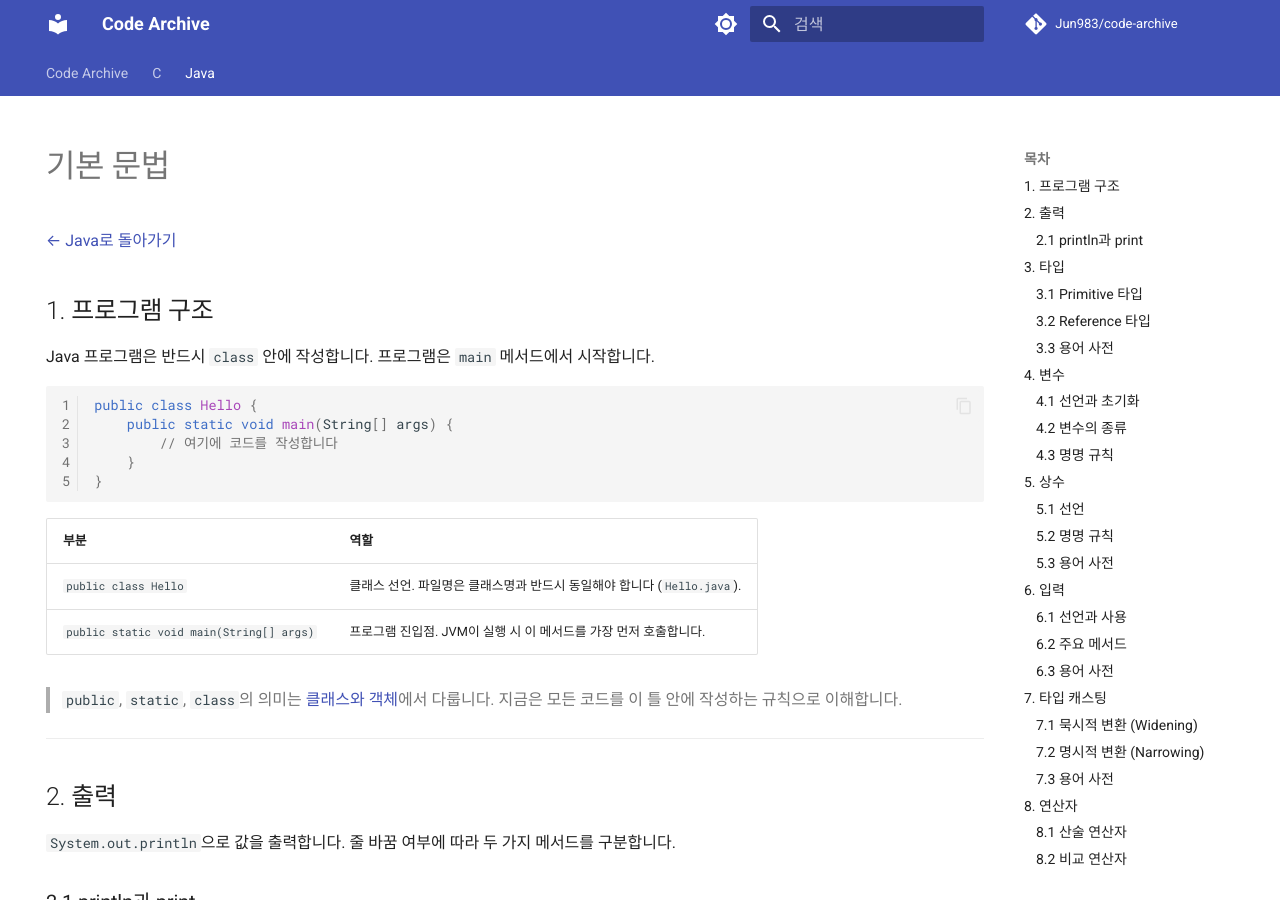
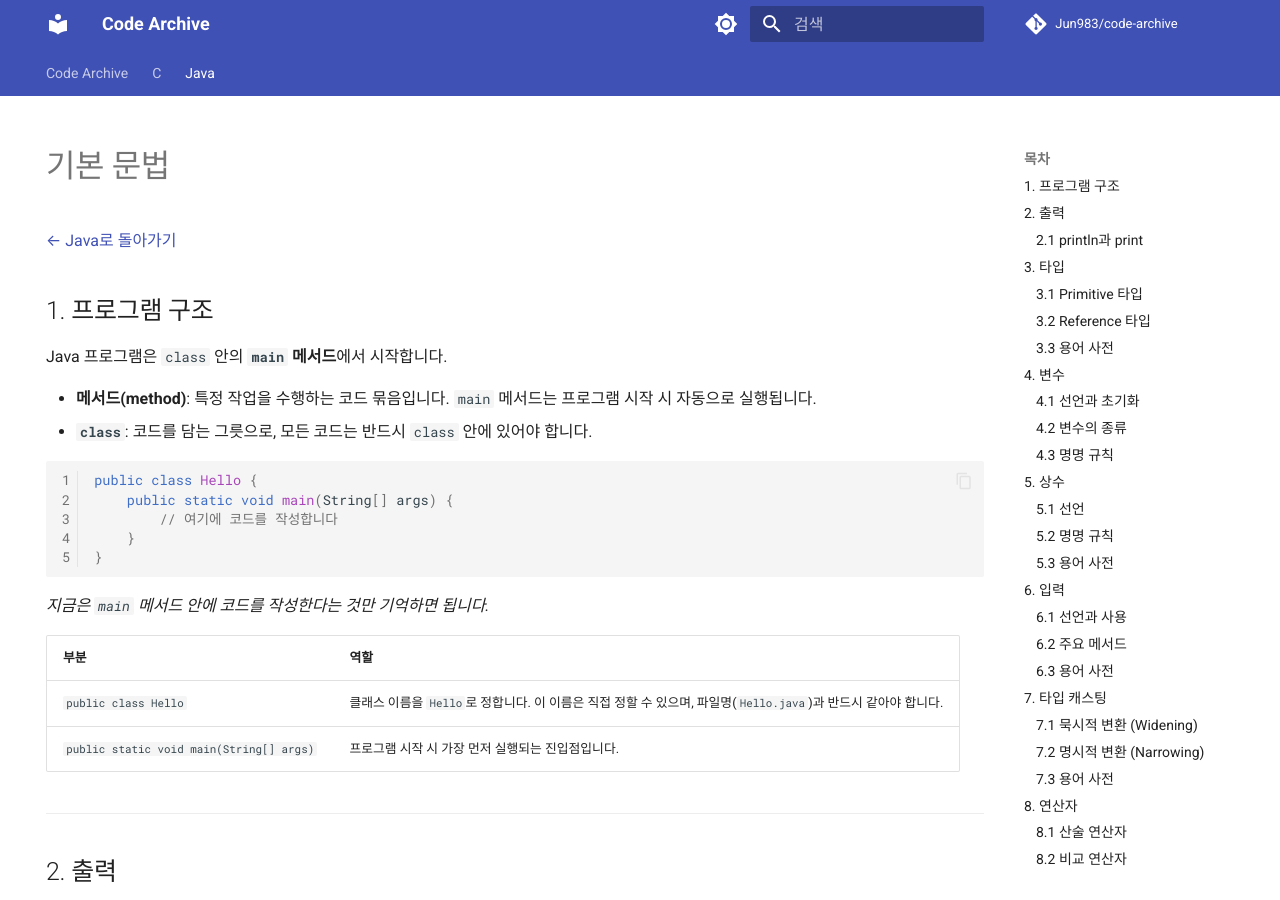
Before and after one commit to Jun983/code-archive, an MkDocs documentation site: the page built from docs/java/syntax.md, in a window 1280 px wide and 900 px high. Built offline with MkDocs 1.6.1 and Material for MkDocs 9.7.7, drawn with Linux system fonts in a browser that asks for light colours; comment, search, counter and statistics services are not loaded.

Commit message:
docs(java): 프로그램 구조 섹션 초보자 친화성 개선
Co-Authored-By: Claude Sonnet 4.6 <noreply@anthropic.com>

````diff
--- a/docs/java/syntax.md
+++ b/docs/java/syntax.md
@@ -9,7 +9,10 @@ hide:
 
 ## 1. 프로그램 구조
 
-Java 프로그램은 반드시 `class` 안에 작성합니다. 프로그램은 `main` 메서드에서 시작합니다.
+Java 프로그램은 `class` 안의 **`main` 메서드**에서 시작합니다.
+
+- **메서드(method)**: 특정 작업을 수행하는 코드 묶음입니다. `main` 메서드는 프로그램 시작 시 자동으로 실행됩니다.
+- **`class`**: 코드를 담는 그릇으로, 모든 코드는 반드시 `class` 안에 있어야 합니다.
 
 ```java
 public class Hello {
@@ -19,12 +22,12 @@ public class Hello {
 }
 ```
 
+*지금은 `main` 메서드 안에 코드를 작성한다는 것만 기억하면 됩니다.*
+
 | 부분 | 역할 |
 |------|------|
-| `public class Hello` | 클래스 선언. 파일명은 클래스명과 반드시 동일해야 합니다 (`Hello.java`). |
-| `public static void main(String[] args)` | 프로그램 진입점. JVM이 실행 시 이 메서드를 가장 먼저 호출합니다. |
-
-> `public`, `static`, `class`의 의미는 [클래스와 객체](class-object.md)에서 다룹니다. 지금은 모든 코드를 이 틀 안에 작성하는 규칙으로 이해합니다.
+| `public class Hello` | 클래스 이름을 `Hello`로 정합니다. 이 이름은 직접 정할 수 있으며, 파일명(`Hello.java`)과 반드시 같아야 합니다. |
+| `public static void main(String[] args)` | 프로그램 시작 시 가장 먼저 실행되는 진입점입니다. |
 
 ---
 
````
